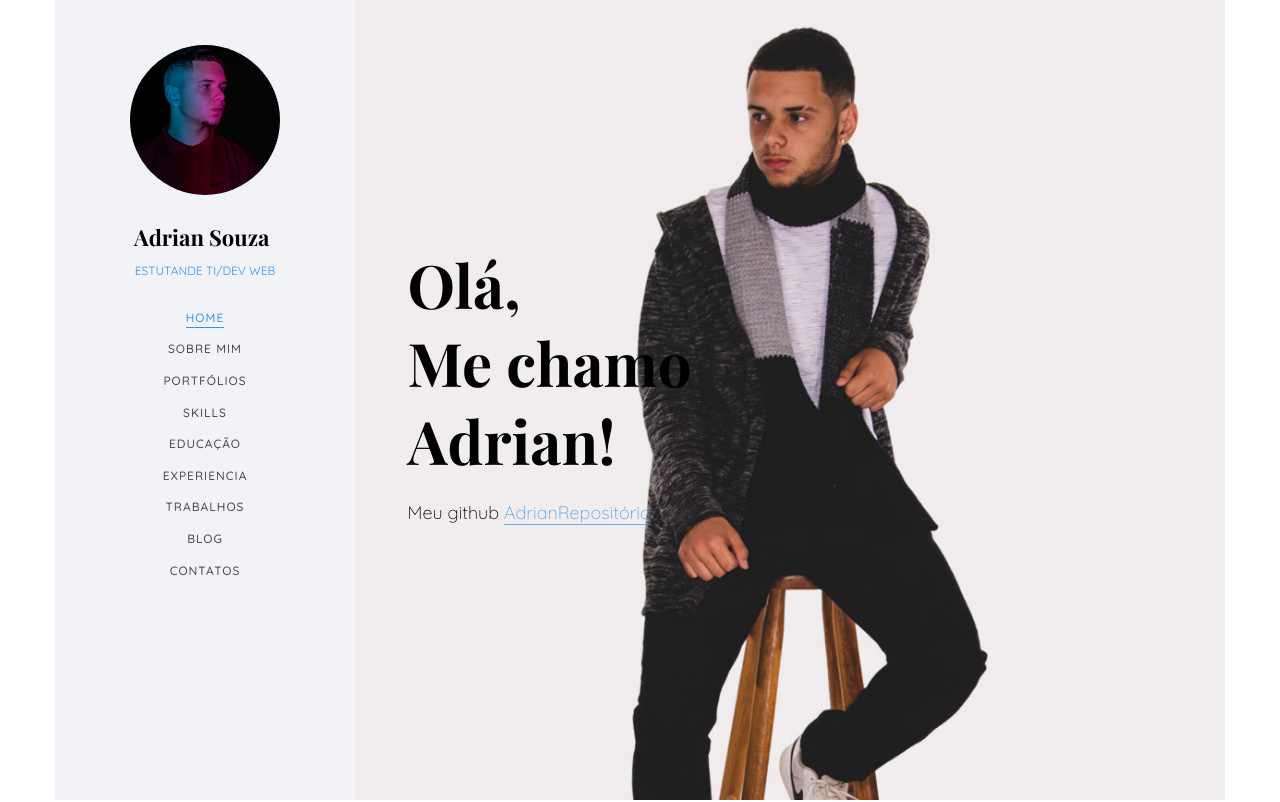
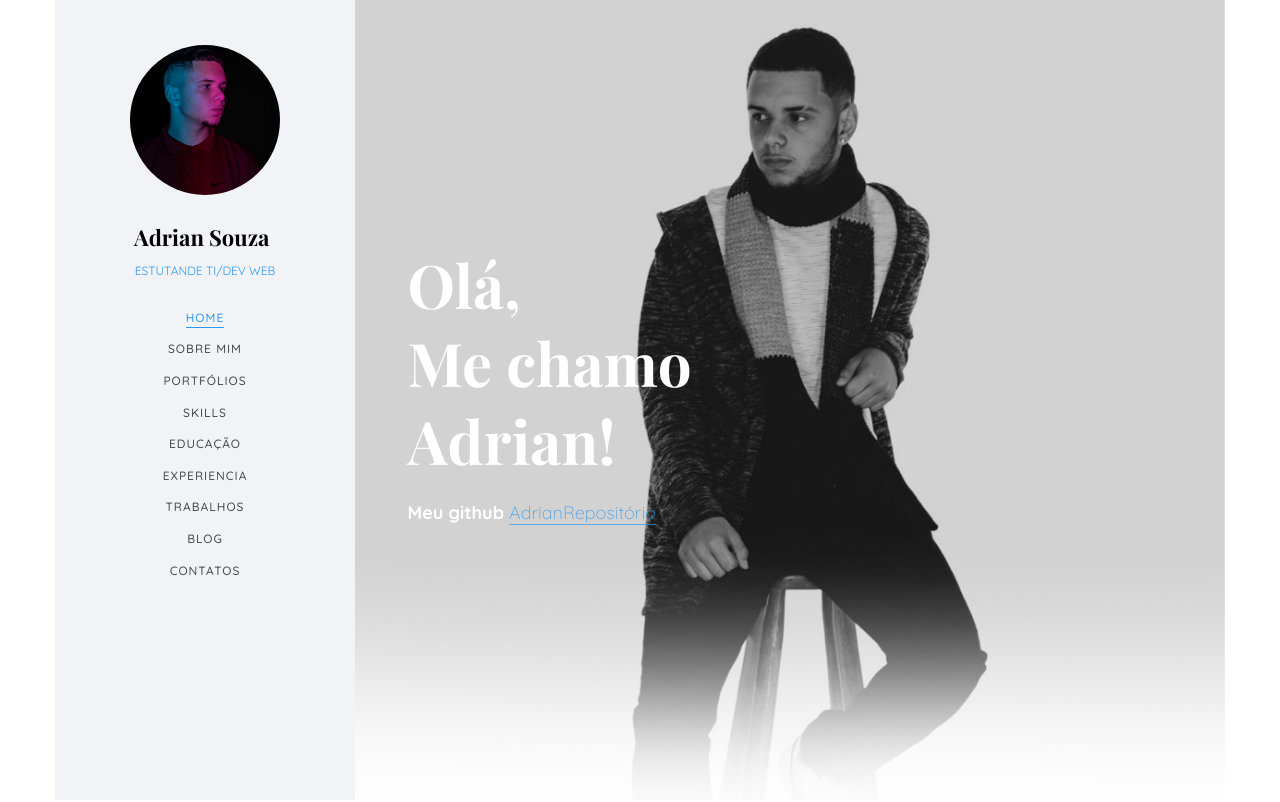
Before and after one commit to AdrianDeveloperexe/Portfolio-Adrian-Souza, a plain HTML site: page index.html in a window 1280 px wide. Shown: the top 802 px of the page. Drawn offline with nearby package versions, Linux system fonts and the light colour scheme; files whose address does not match are found by name; a web font is replaced by a local one.

Commit message:
foto inicial alterada

```diff
--- a/css/style.css
+++ b/css/style.css
@@ -1428,3 +1428,12 @@ body.offcanvas {
 
 .js .animate-box {
   opacity: 0; }
+
+
+#colorlib-hero .flexslider .slides li .slider-text-inner .desc h1 {
+    color: #ffffff;
+}
+
+#colorlib-hero .flexslider .slides li .slider-text-inner .desc h2 {
+  color: #ffffff;
+}
--- a/index.html
+++ b/index.html
@@ -86,7 +86,7 @@
 				<section id="colorlib-hero" class="js-fullheight" data-section="home">
 					<div class="flexslider js-fullheight">
 						<ul class="slides">
-							<li style="background-image: url(images/img_bg_1.jpg);">
+							<li style="background-image: url(images/img_bg_1.png);">
 								<div class="overlay"></div>
 								<div class="container-fluid">
 									<div class="row">
@@ -94,8 +94,8 @@
 											class="col-md-6 col-md-offset-3 col-md-pull-3 col-sm-12 col-xs-12 js-fullheight slider-text">
 											<div class="slider-text-inner js-fullheight">
 												<div class="desc">
-													<h1>Olá, <br>Me chamo Adrian!</h1>
-													<h2>Meu github <a href="https://github.com/AdrianDeveloperexe"
+													<h1><strong>Olá, <br>Me chamo Adrian!</strong></h1>
+													<h2><strong> Meu github </strong><a href="https://github.com/AdrianDeveloperexe"
 															target="_blank">AdrianRepositório</a></h2>
 
 												</div>
```
Also changed, not shown: images/img_bg_1.jpg (deleted), images/img_bg_1.png (added).
